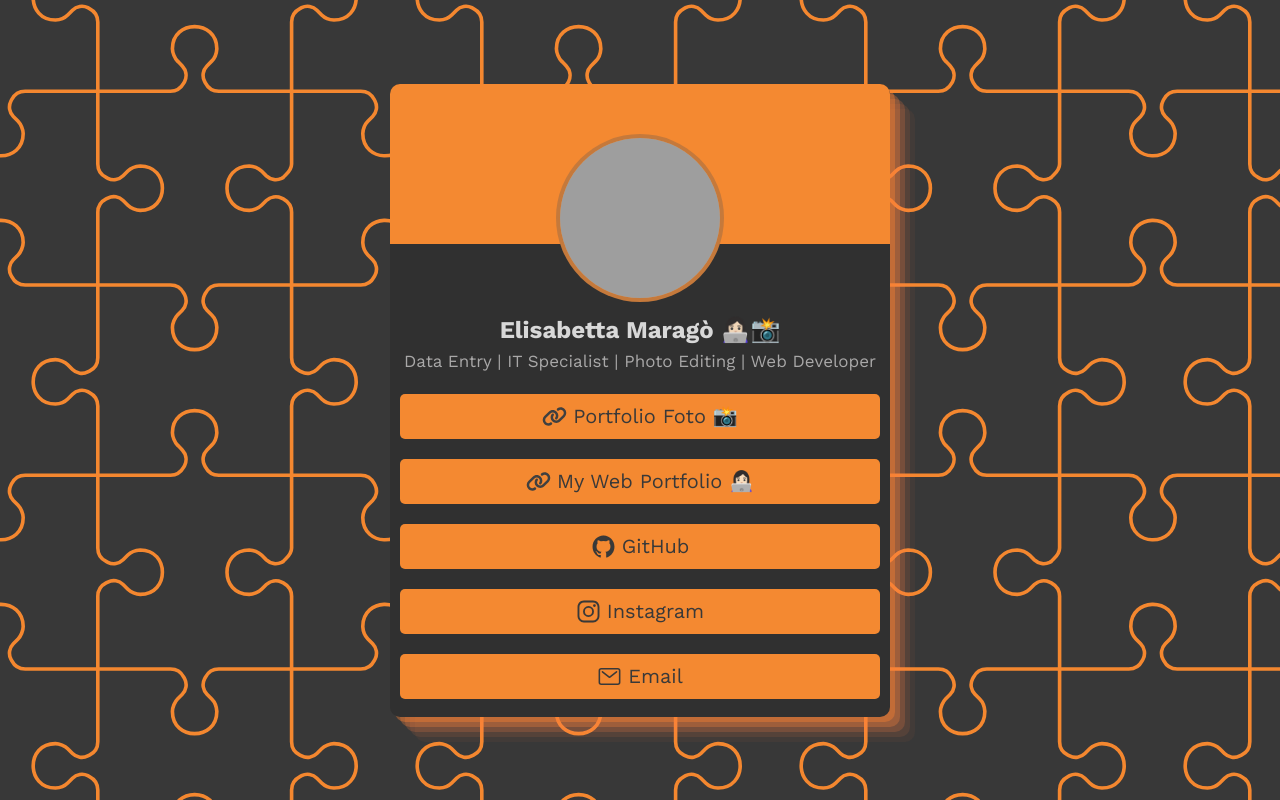
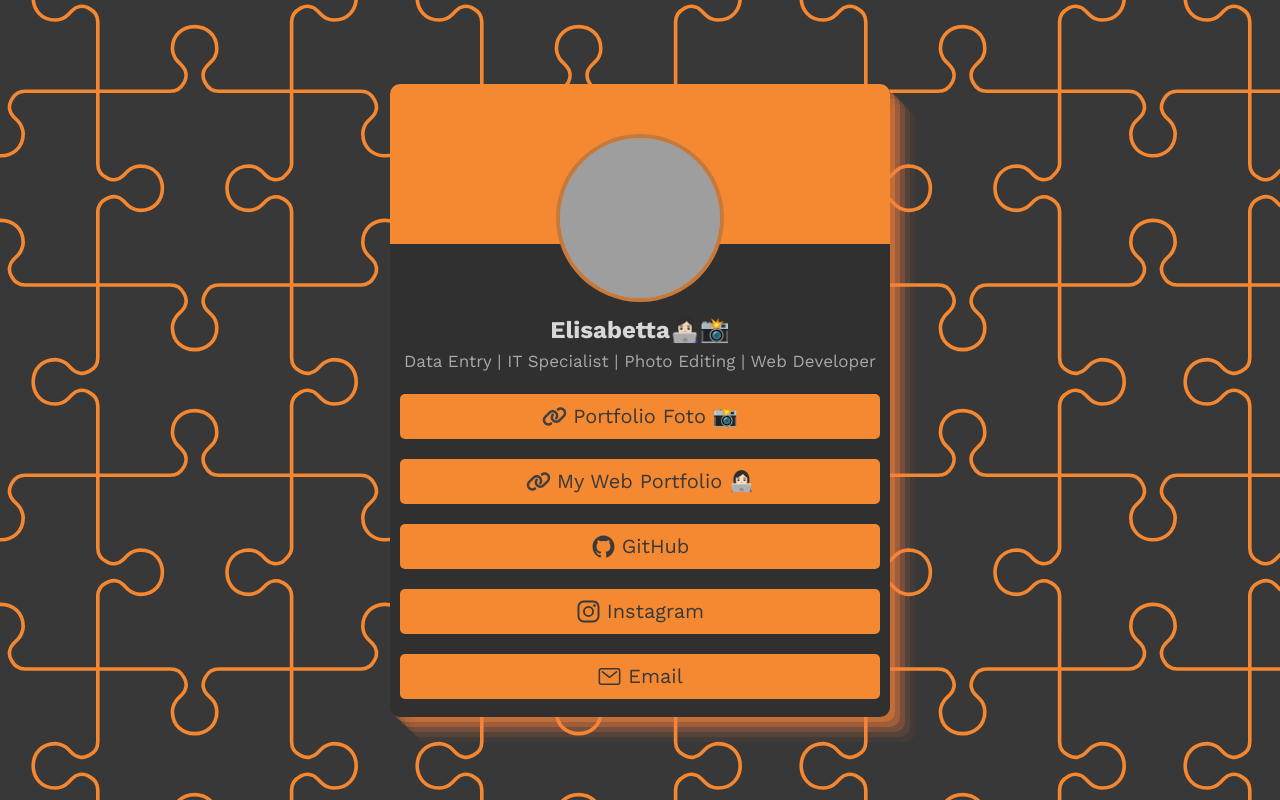
Before and after one commit to EliMarago/MyBio-card, a plain HTML site: page index.html in a window 1280 px wide. Drawn offline with nearby package versions, Linux system fonts and the light colour scheme; grey boxes are pictures that could not be loaded; some icons are missing.

Commit message:
Update index.html

```diff
--- a/index.html
+++ b/index.html
@@ -29,7 +29,7 @@
 
       </div>
       <div class="name">
-        <a href="#" target="_blank">Elisabetta Maragò 👩🏻‍💻📸</a>
+        <a href="#" target="_blank">Elisabetta👩🏻‍💻📸</a>
         <p>Data Entry | IT Specialist | Photo Editing | Web Developer</p>
       </div>
 
```
